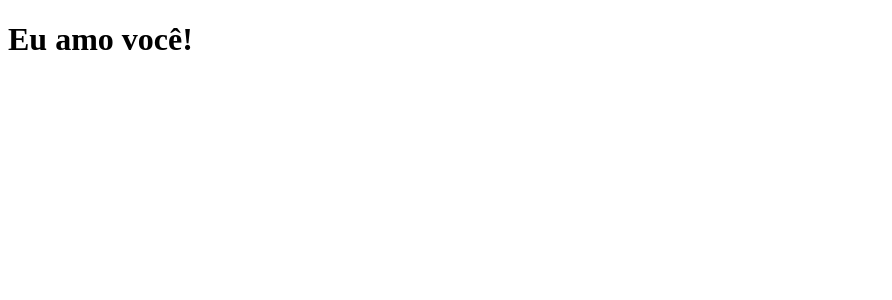
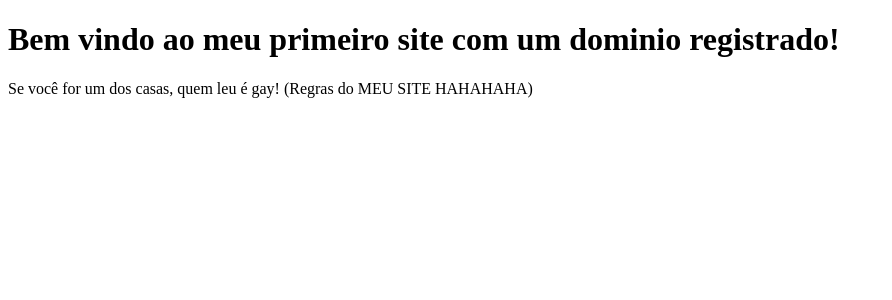
Before and after one commit to CaiooLucas/tabnews, a Next.js app: page / in a window 1280 px wide. Shown: the top 300 px of the page, without its empty margins (0-892 px from the left). Built offline with nearby package versions, Linux system fonts and the light colour scheme.

Commit message:
Alteração do texto da landingpage v1.

```diff
--- a/pages/index.js
+++ b/pages/index.js
@@ -1,5 +1,12 @@
 function Home() {
-  return <h1>Eu amo você!</h1>;
+  return (
+    <>
+      <h1>Bem vindo ao meu primeiro site com um dominio registrado!</h1>
+      <p>
+        Se você for um dos casas, quem leu é gay! (Regras do MEU SITE HAHAHAHA)
+      </p>
+    </>
+  );
 }
 
 export default Home;
```
Also changed, not shown: 1 other file (tests, documents, lock files or other folders).
